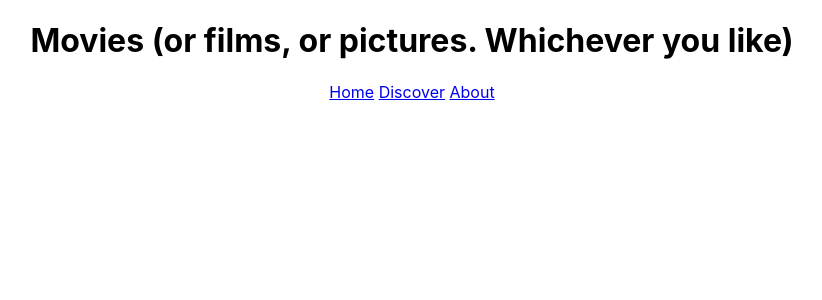
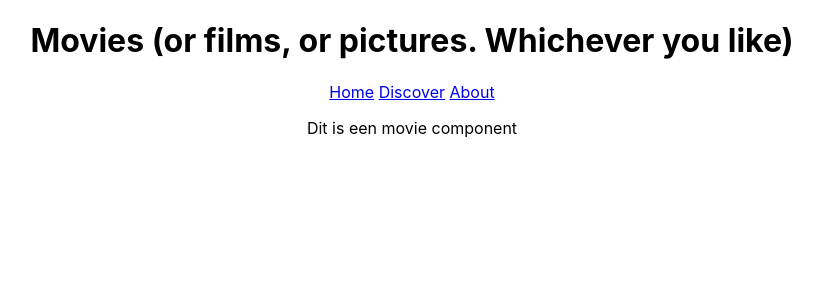
Before and after one commit to Djimovanberlo/Movie-discovery, a React (Create React App) app: page /discover/1 in a window 1280 px wide. Shown: the top 300 px of the page, without its empty margins (228-1050 px from the left). Built offline with nearby package versions, Linux system fonts and the light colour scheme.

Commit message:
added route and link to movie detail page

```diff
--- a/src/App.js
+++ b/src/App.js
@@ -1,8 +1,8 @@
 import React from "react";
 import { BrowserRouter as Router, Switch, Route, Link } from "react-router-dom";
-
 import HomePage from "./pages/HomePage";
 import DiscoverPage from "./pages/DiscoverPage";
+import Movie from "./components/Movie";
 import AboutPage from "./pages/AboutPage";
 import NavBar from "./components/NavBar";
 import "./App.css";
@@ -15,6 +15,7 @@ export default function App() {
       <Switch>
         <Route exact path="/" component={HomePage} />
         <Route exact path="/discover" component={DiscoverPage} />
+        <Route path="/discover/:imdbID" component={Movie}></Route>
         <Route exact path="/about" component={AboutPage} />
       </Switch>
     </div>
--- a/src/components/Movie.js
+++ b/src/components/Movie.js
@@ -1,9 +1,12 @@
 import React from "react";
+import { useParams } from "react-router-dom";
 
 export default function Movie(props) {
+  const route_parameters = useParams();
   return (
     <p>
-      dit is een film Title: {props.title}, year: {props.year}
+      Dit is een movie component {props.imdbID}
+      {/* dit is een film Title: {props.title}, year: {props.year} */}
     </p>
   );
 }
--- a/src/pages/DiscoverPage.js
+++ b/src/pages/DiscoverPage.js
@@ -1,4 +1,5 @@
 import React, { useState } from "react";
+import { Link } from "react-router-dom";
 import axios from "axios";
 import Movie from "../components/Movie";
 
@@ -28,12 +29,17 @@ export default function DiscoverPage() {
                   {movie.Title} ({movie.Year})
                 </h4>
                 <img src={movie.Poster} />
+                <Link to={`/discover/${movie.imdbID}`}>
+                  Movie id: {movie.imdbID}
+                </Link>
               </div>
             );
           })}
         </div>
       );
     }
+    // Hierboven: movie.imdbID -> movie = param & dus enkel obj van array movies
+    // .imdbID = property van movie
 
     set_searchState(movieText);
   }
```
